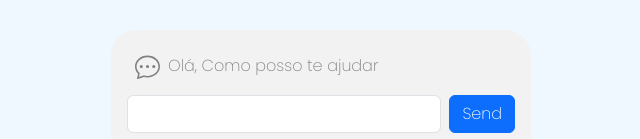
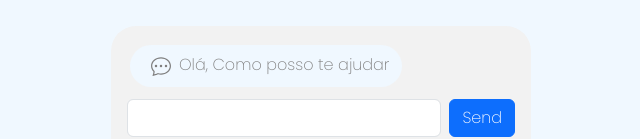
Before and after one commit to Ignacio-fabianamaria/chatbot-reactjs-nodejs, a React (Vite) app in the folder frontend/: page / in a window 1280 px wide. Shown: the part 414-553 px from the top of the page, without its empty margins (319-959 px from the left). Built offline with nearby package versions, Linux system fonts and the light colour scheme.

Commit message:
style:updates the style of chat message texts

```diff
--- a/frontend/src/componentes/ChatMessage/ChatMessage.module.css
+++ b/frontend/src/componentes/ChatMessage/ChatMessage.module.css
@@ -1,15 +1,17 @@
 .message_right {
-    background: #91fbff;
+    background: #ceeff0;
     border-radius: 25px;
-    padding: .5em 1em !important;
-    margin: 1em;
+    padding: 0.2rem 0.8rem;
+    margin: 0.2rem;
+
   }
 
-  .message_left{
+  .message_left {
     background: aliceblue;
     border-radius: 25px;
-    padding: .5em 1em !important;
-    margin: 1em;
+    padding: 0.2rem 0.8rem;
+    margin: 0.2rem;
+
   }
 
   .message_text {
@@ -17,6 +19,6 @@
   }
 
   .message_icon {
-    font-size: 25px;
+    font-size: 20px;
     margin: 8px;
   }
--- a/frontend/src/componentes/ChatMessage/index.jsx
+++ b/frontend/src/componentes/ChatMessage/index.jsx
@@ -4,15 +4,15 @@ import { ChatDots, Person } from 'react-bootstrap-icons';
 
 export default function ChatMessage(props) {
   return (
-    <div className={`d-flex ${props.user ? 'justify-content-end' : ''}`} >
+    <div className={`d-flex ${props.user ?  'justify-content-end' : ''}`} >
         {
         props.user ? (
-          <span className={styles.message_rigth} >
+          <span className={styles.message_right} >
+            <Person className={styles.message_icon} />
             <span className={styles.message_text} >{props.message}</span>
-            <Person className={styles.message_icon} />
           </span>
         ) : (
-          <span>
+          <span className={styles.message_left}>
             <ChatDots className={styles.message_icon} />
             <span className={styles.message_text}>{props.message}</span>
           </span>
```
Also changed, not shown: frontend/src/componentes/ChatBot/ChatBot.module.css (line endings or trailing spaces).
